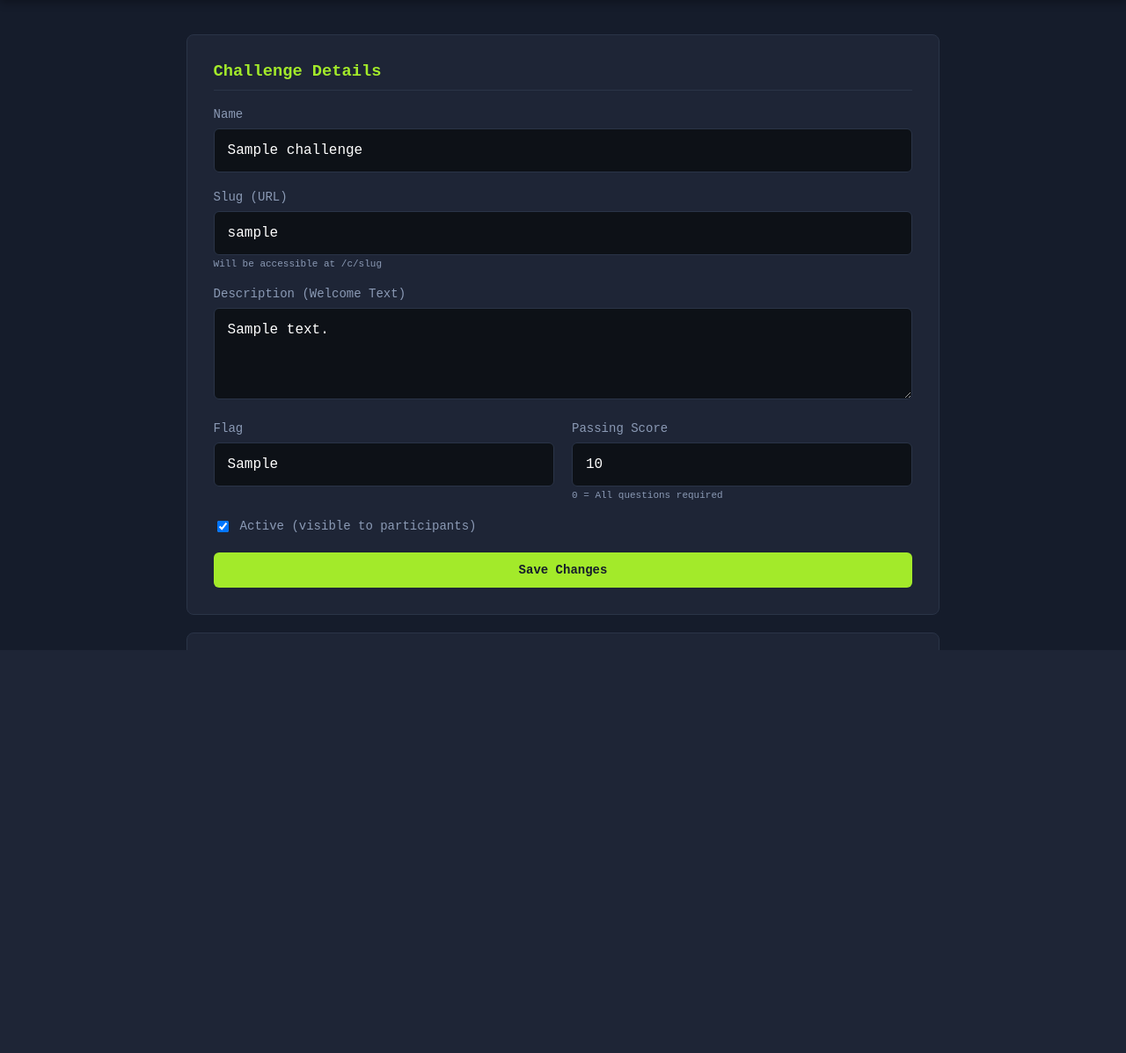
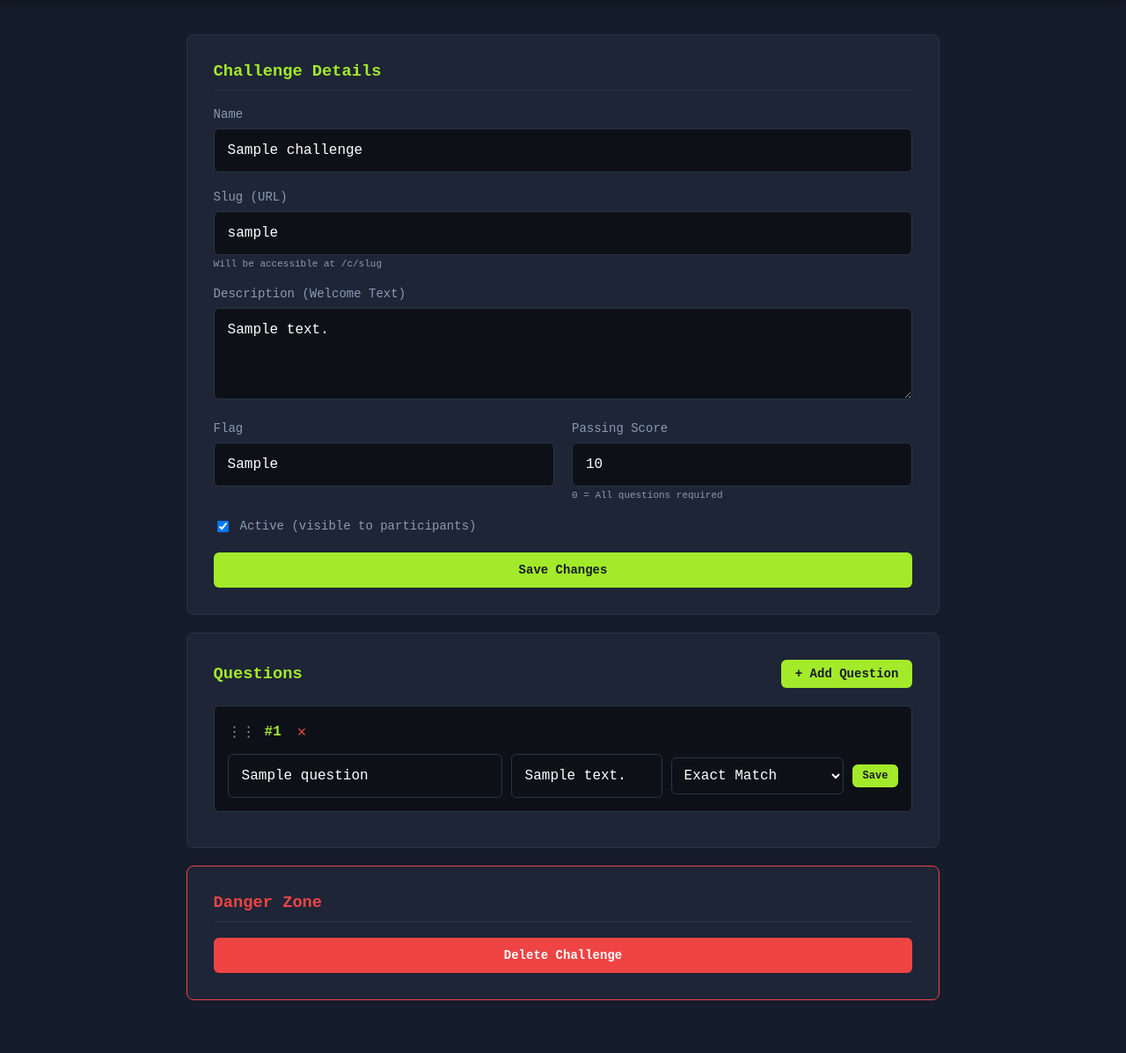
Before and after one commit to Sl4cK0TH/ctf-questions-template, a Flask app: page /admin-7x9k2m/challenge/1 in a window 1280 px wide. Shown: the part 61-1258 px from the top of the page at 88% size. Before the commit the page ends 800 px from the top, so only its background shows below. Run offline with Flask 3, Linux system fonts and the light colour scheme; the visitor is signed in with stand-in values (Sample User, id 1); tables that the repository leaves empty hold one stand-in row (values such as "Sample post").

Commit message:
Fix page scrolling: allow full page scroll on admin pages instead of isolated form scroll

```diff
--- a/static/css/style.css
+++ b/static/css/style.css
@@ -466,19 +466,17 @@ input.wrong {
 }
 
 /* --- ADMIN DASHBOARD --- */
+/* Allow full page scrolling for admin pages */
+body.admin-page {
+    overflow: auto;
+    height: auto;
+    min-height: 100vh;
+}
+
 .admin-container {
     max-width: 1200px;
     margin: 0 auto;
     padding: 40px 20px;
-    overflow-y: auto;
-    flex: 1;
-    /* Hide scrollbar but keep functionality */
-    scrollbar-width: none; /* Firefox */
-    -ms-overflow-style: none; /* IE/Edge */
-}
-
-.admin-container::-webkit-scrollbar {
-    display: none; /* Chrome/Safari/Opera */
 }
 
 .admin-header {
--- a/templates/admin/challenge_form.html
+++ b/templates/admin/challenge_form.html
@@ -7,7 +7,7 @@
     <link rel="stylesheet" href="{{ url_for('static', filename='css/style.css') }}">
 </head>
 
-<body>
+<body class="admin-page">
     <div class="top-bar">
         <h1>{{ 'Edit' if challenge else 'New' }} Challenge</h1>
         <a href="{{ url_for('admin.dashboard') }}" class="logout-btn">← Back</a>
--- a/templates/admin/login.html
+++ b/templates/admin/login.html
@@ -7,7 +7,7 @@
     <link rel="stylesheet" href="{{ url_for('static', filename='css/style.css') }}">
 </head>
 
-<body>
+<body class="admin-page">
     <div class="top-bar">
         <h1>CTF Admin</h1>
     </div>
```
Also changed, not shown: templates/admin/dashboard.html (+4 -3 lines).
